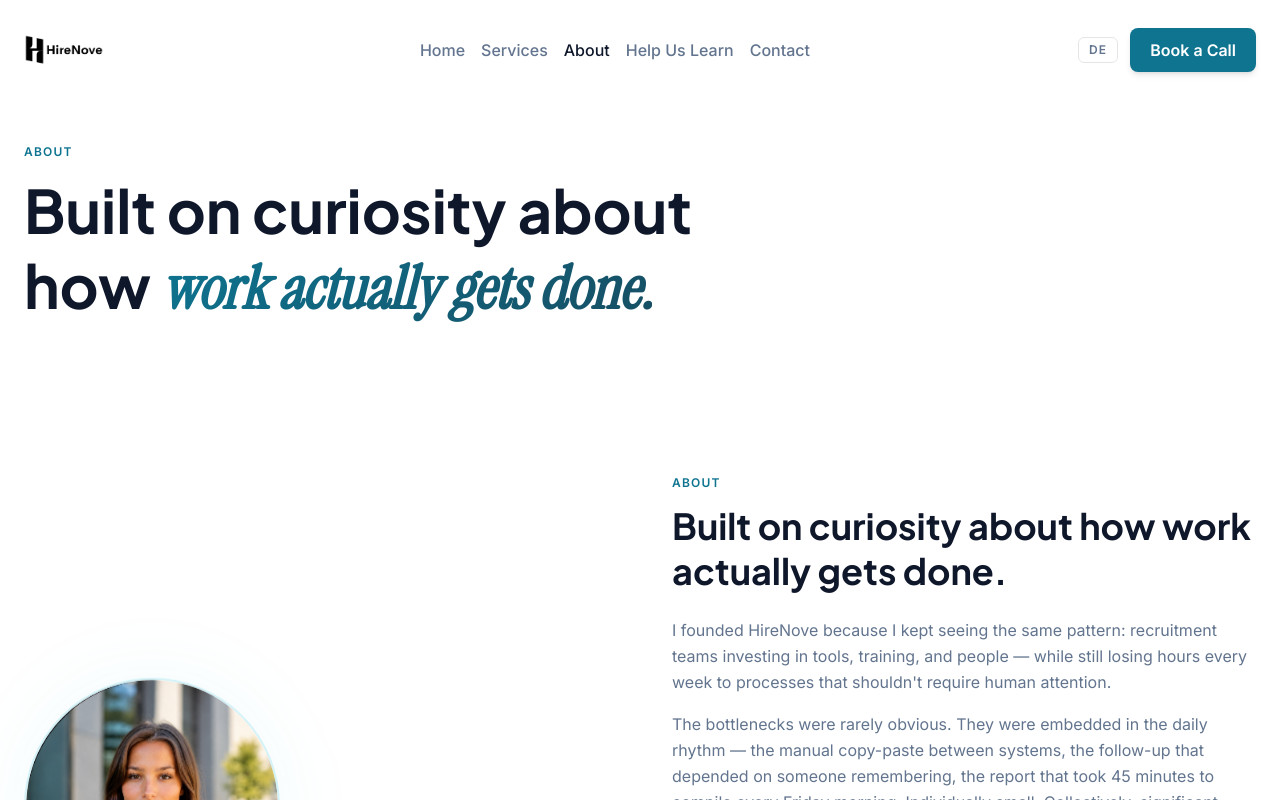
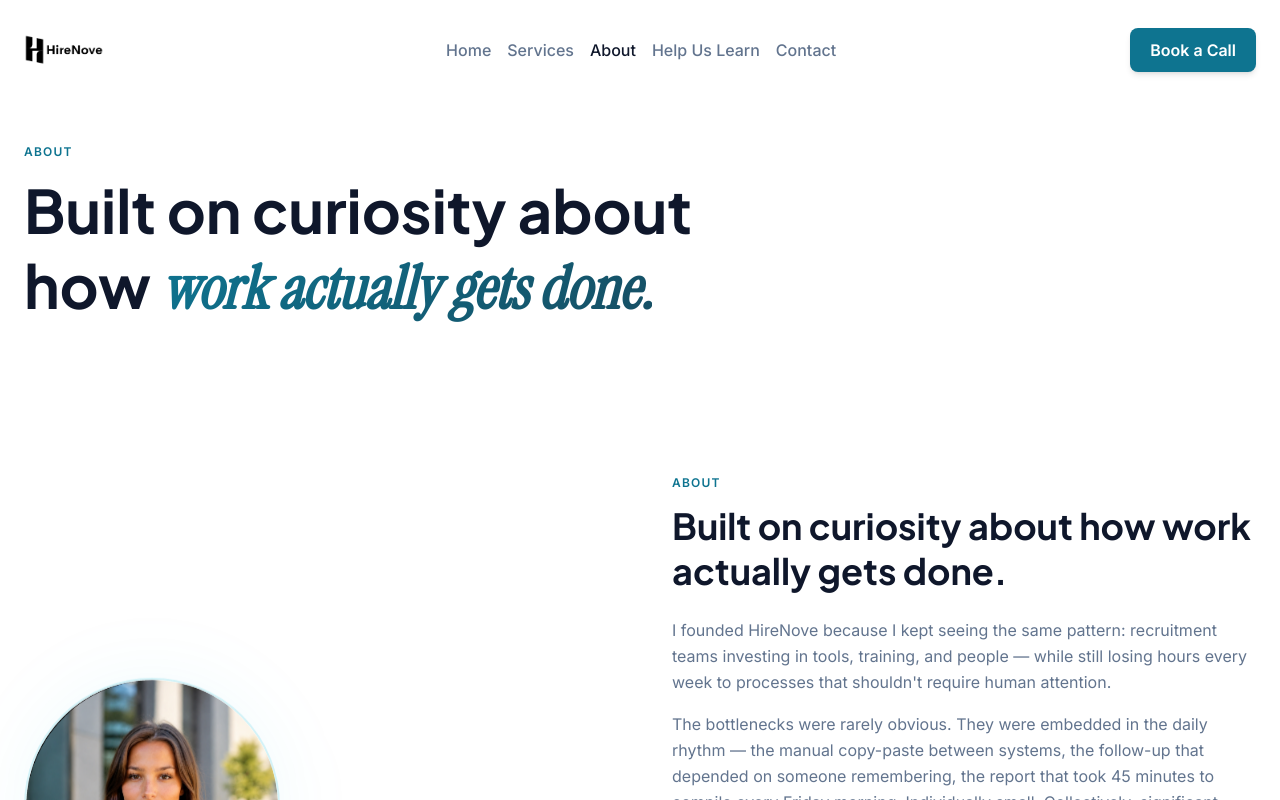
Before and after one commit to Anisabuilds/HireNove, a Next.js app: page /about in a window 1280 px wide. Shown: the top 800 px of the page. Built offline with nearby package versions, Linux system fonts and the light colour scheme.

Commit message:
remove DE/EN language toggle from navbar

```diff
--- a/components/Navbar.tsx
+++ b/components/Navbar.tsx
@@ -18,7 +18,7 @@ export default function Navbar({
   const [scrolled, setScrolled] = useState(false);
   const [mobile, setMobile] = useState(false);
   const pathname = usePathname();
-  const { lang, toggle } = useLang();
+  const { lang } = useLang();
 
   const links = [
     { label: tr(t.nav.home,     lang), href: "/" },
@@ -69,15 +69,8 @@ export default function Navbar({
           </button>
         </nav>
 
-        {/* Right side: lang toggle + CTA */}
+        {/* Right side: CTA */}
         <div className="hidden md:flex items-center gap-3 shrink-0">
-          {/* Language toggle */}
-          <button
-            onClick={toggle}
-            className="text-xs font-semibold tracking-widest uppercase px-2.5 py-1 rounded-md border border-black/10 text-slate-500 hover:text-slate-900 hover:border-violet-400 transition-all duration-200"
-          >
-            {lang === "en" ? "DE" : "EN"}
-          </button>
           <button
             onClick={onDiscoveryOpen}
             className="text-base font-semibold px-5 py-2.5 rounded-lg bg-violet-600 hover:bg-violet-500 text-white transition-all duration-200 shadow-md hover:shadow-violet-500/25 whitespace-nowrap"
@@ -111,9 +104,6 @@ export default function Navbar({
             {tr(t.nav.contact, lang)}
           </button>
           <div className="flex gap-3 pt-1">
-            <button onClick={toggle} className="text-xs font-semibold tracking-widest uppercase px-3 py-2 rounded-md border border-black/10 text-slate-500">
-              {lang === "en" ? "DE" : "EN"}
-            </button>
             <button onClick={() => { setMobile(false); onDiscoveryOpen(); }} className="flex-1 text-center bg-violet-600 hover:bg-violet-500 text-white text-sm font-semibold py-2 rounded-lg transition-colors duration-200">
               {tr(t.nav.bookCall, lang)}
             </button>
```
